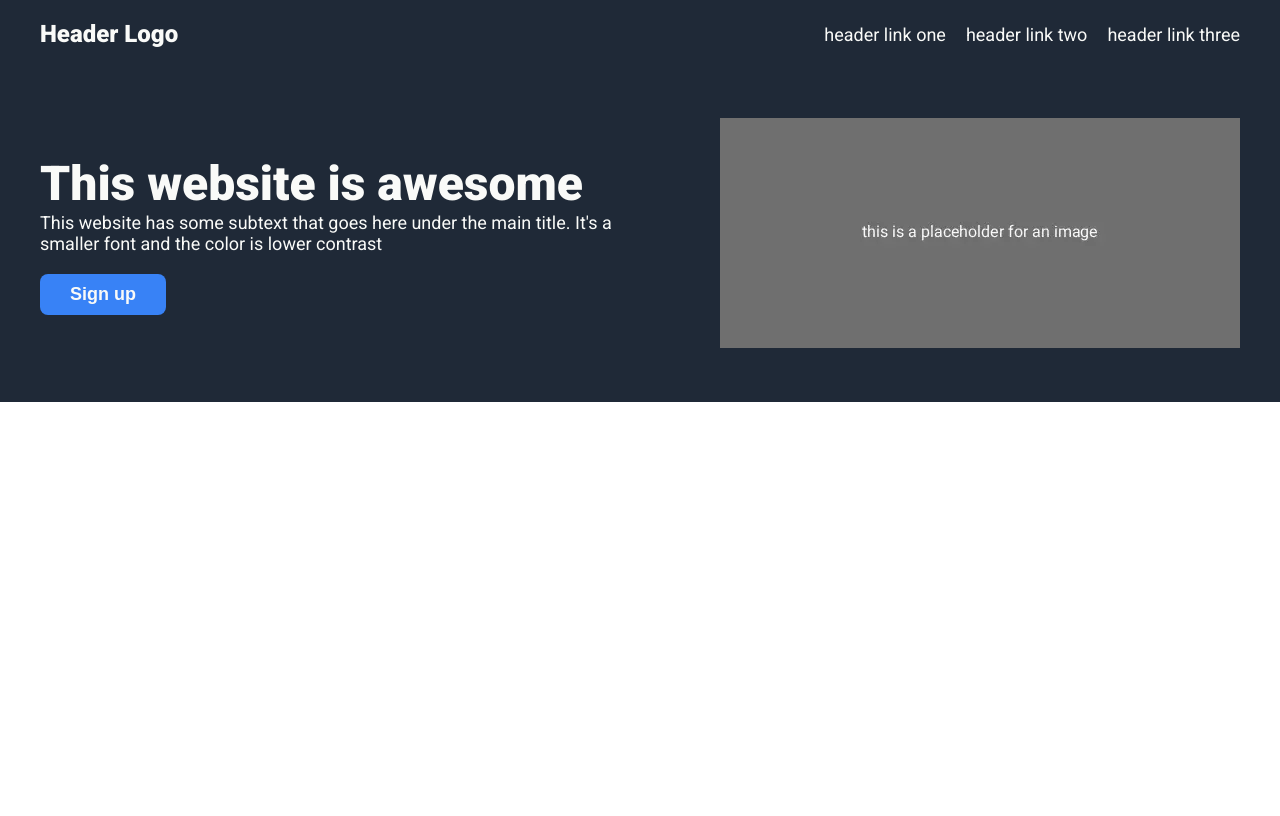
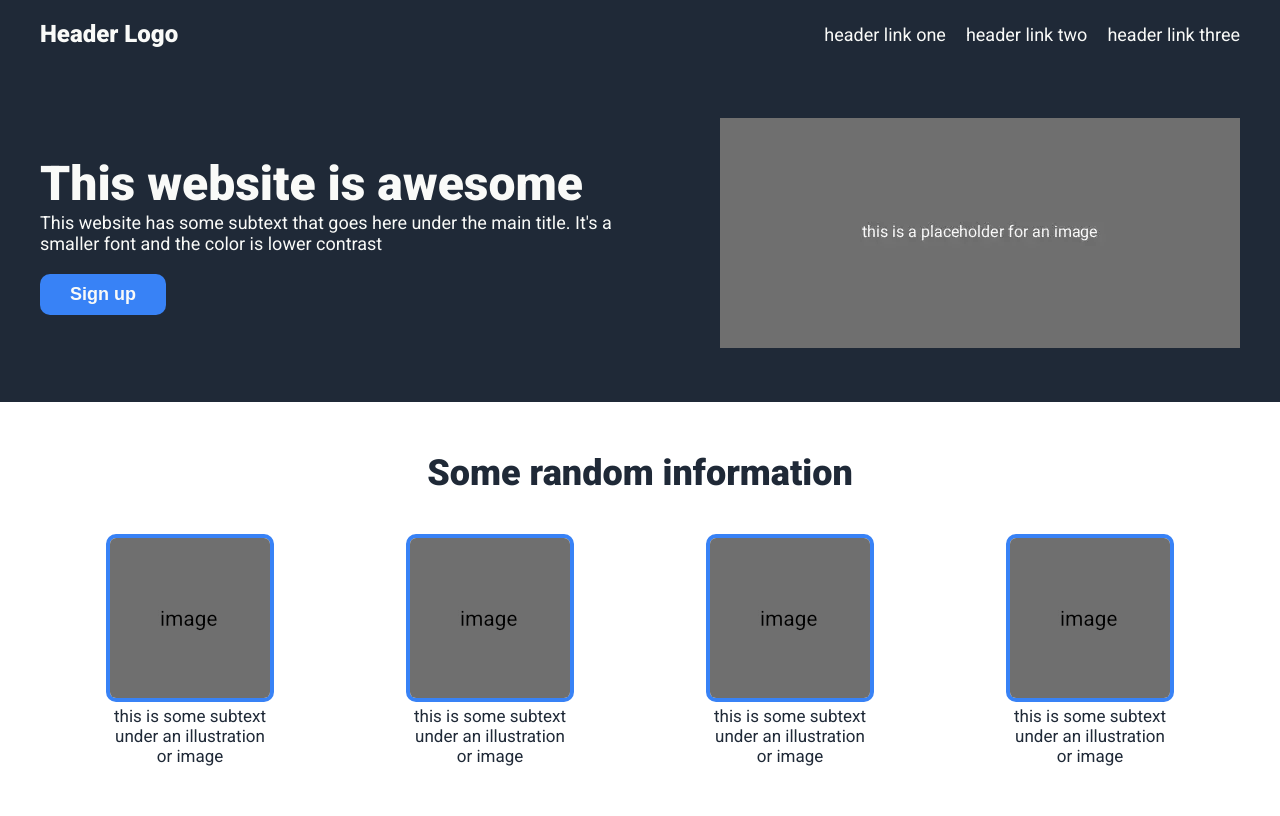
Before and after one commit to woodheadbear/landing-page-template, a plain HTML site: page index.html in a window 1280 px wide. Drawn offline with Linux system fonts and the light colour scheme.

Commit message:
Add "info section"

```diff
--- a/index.html
+++ b/index.html
@@ -39,5 +39,30 @@
         </section>
       </div>
     </div>
+
+    <!-- INFO Section -->
+    <div class="container info-section">
+      <section class="info">
+        <h3>Some random information</h3>
+        <div class="info-block">
+          <div class="info-element">
+            <img src="images/info-image.webp" alt="" />
+            <p>this is some subtext under an illustration or image</p>
+          </div>
+          <div class="info-element">
+            <img src="images/info-image.webp" alt="" />
+            <p>this is some subtext under an illustration or image</p>
+          </div>
+          <div class="info-element">
+            <img src="images/info-image.webp" alt="" />
+            <p>this is some subtext under an illustration or image</p>
+          </div>
+          <div class="info-element">
+            <img src="images/info-image.webp" alt="" />
+            <p>this is some subtext under an illustration or image</p>
+          </div>
+        </div>
+      </section>
+    </div>
   </body>
 </html>
--- a/style.css
+++ b/style.css
@@ -23,6 +23,12 @@ h2 {
     font-weight: 900;
 }
 
+h3 {
+    color: #1f2937;
+    font-size: 36px;
+    font-weight: 900;
+}
+
 button {
     background-color: #3882f6;
     color: #F9FAF8;
@@ -30,7 +36,7 @@ button {
     font-weight: 900;
     padding: 10px 30px;
     border: none;
-    border-radius: 8px;
+    border-radius: 10px;
 }
 
 /* MENU BAR */
@@ -68,6 +74,7 @@ button {
 }
 
 /* HERO SECTION */
+
 .hero-wrapper {
     padding-block: 50px;
 }
@@ -89,3 +96,36 @@ button {
 .hero-left > button {
     margin-top: 20px;
 }
+
+/* INFO SECTION */
+
+.info-section {
+    padding-block: 50px;
+}
+
+.info > h3 {
+    text-align: center;
+    padding-bottom: 40px;
+}
+
+.info-block {
+    display: flex;
+    justify-content: space-around;
+}
+
+.info-element {
+    width: 200px;
+    text-align: center;
+}
+
+.info-element > img {
+    border: #3882f6 solid 4px;
+    border-radius: 10px;
+}
+
+.info-element > p {
+    color: #1f2937;
+    font-size: 17px;
+    width: 160px;
+    margin: auto;
+}
```
Also changed, not shown: images/info-image.webp (added).
